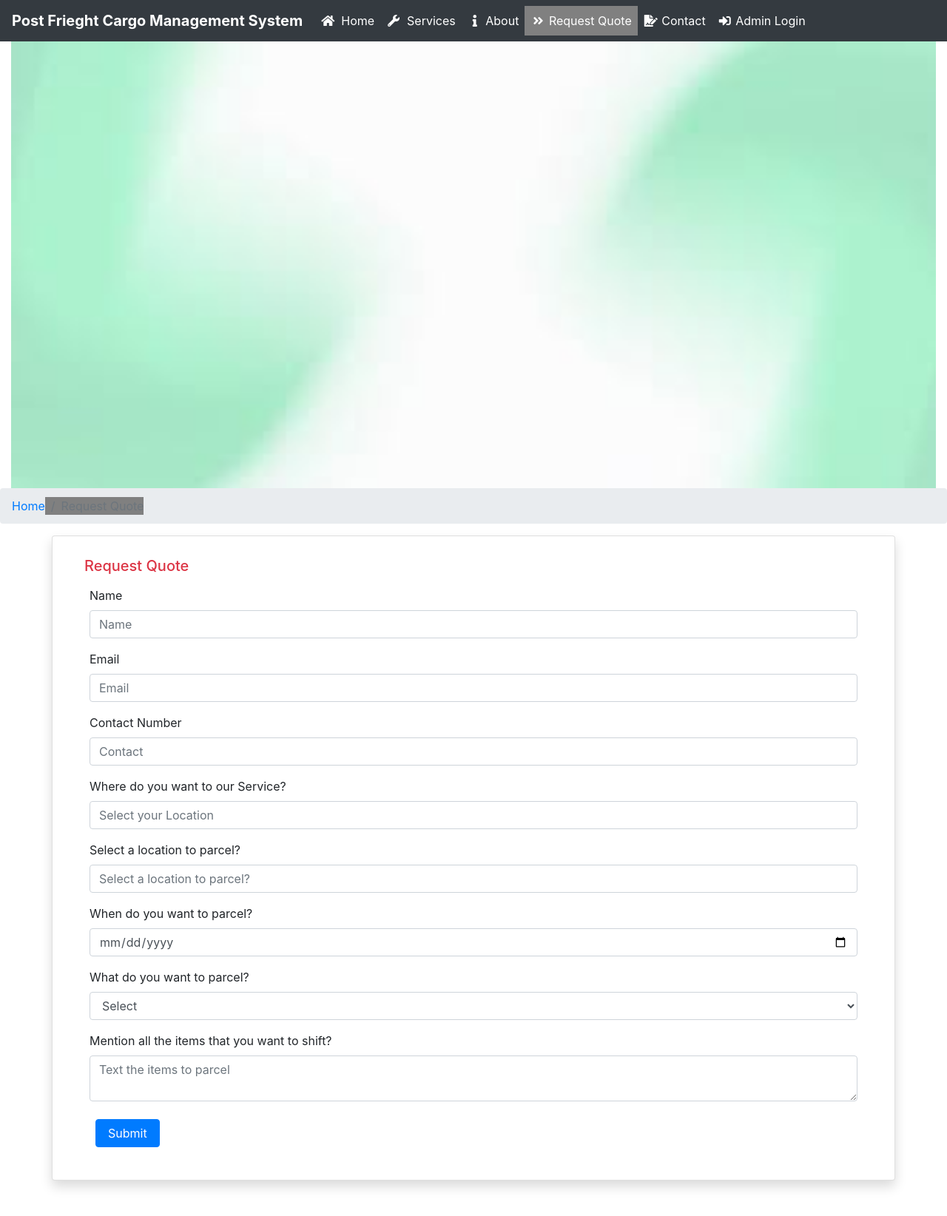
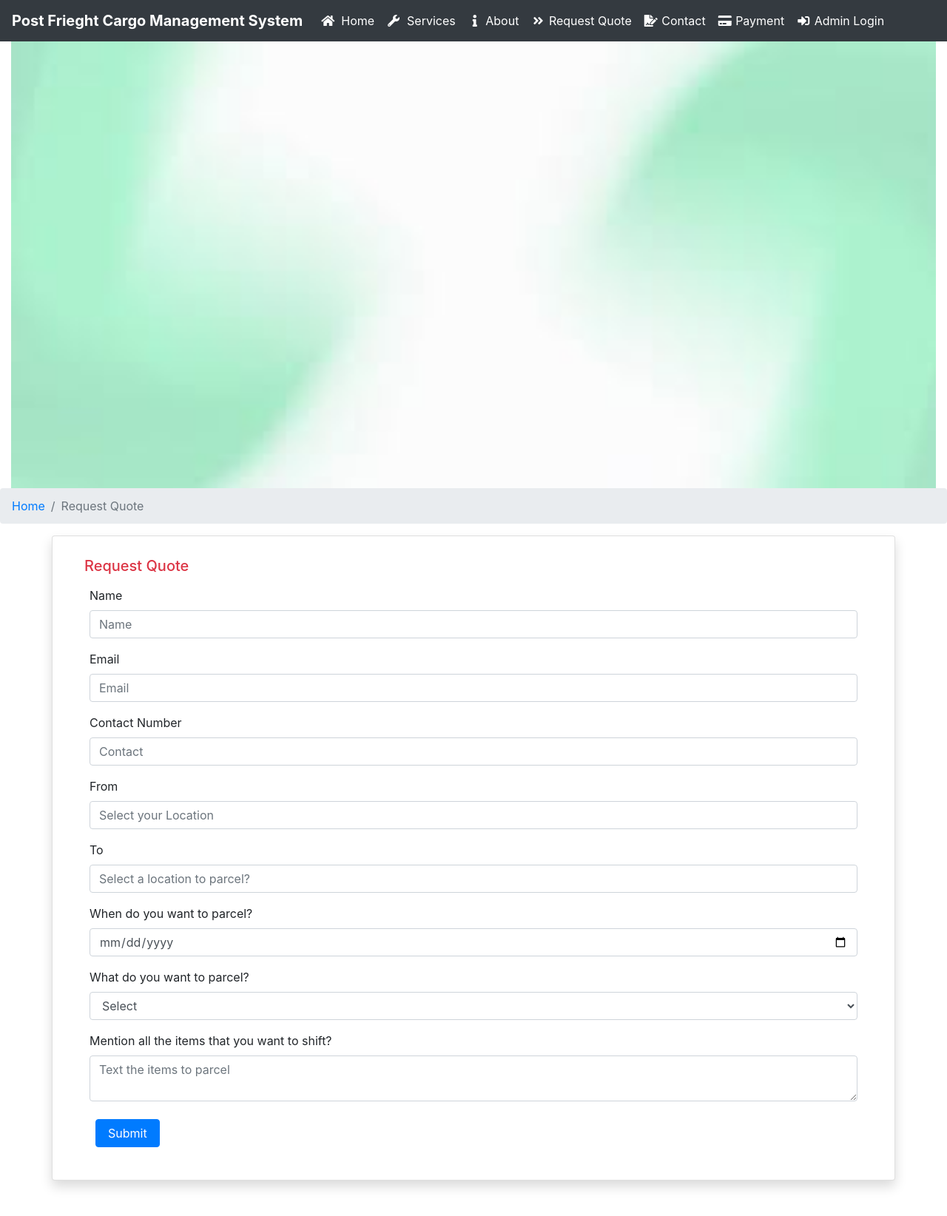
Before and after one commit to manish-87/PostFreightCargoManagement, a Django app: page /request_quote in a window 1280 px wide. Shown: the whole page at 74% size. Run offline with Django 4.2, Linux system fonts and the light colour scheme.

Commit message:
I am sending payment app

```diff
--- a/PostFreightCargoSystem/urls.py
+++ b/PostFreightCargoSystem/urls.py
@@ -18,6 +18,7 @@ from django.urls import path
 from pfcSystem.views import *
 from django.conf.urls.static import static
 from django.conf import settings
+from  django.urls import path,include
 urlpatterns = [
     path('admin/', admin.site.urls),
     path('',index,name="index"),
@@ -45,5 +46,6 @@ urlpatterns = [
     #path('betweendate_bookingreport', betweendate_bookingreport, name="betweendate_bookingreport"),
     path('betweendate_bookingreport', betweendate_bookingreport, name="betweendate_bookingreport"),
     path('betweendate_contactreport', betweendate_contactreport, name="betweendate_contactreport"),
+    path('',include('payment.urls'))
 
               ]+static(settings.MEDIA_URL,document_root=settings.MEDIA_ROOT)
--- a/pfcSystem/static/css/mystyle.css
+++ b/pfcSystem/static/css/mystyle.css
@@ -14,9 +14,7 @@ broder-radius:15px
 font-weight : bold
 }
 
-.active{background-color : grey;
-broder-radius : 30px
-}
+
 
 nav-item .active{
 background-color : pink;
--- a/pfcSystem/templates/admin_base.html
+++ b/pfcSystem/templates/admin_base.html
@@ -105,6 +105,8 @@
             Search</a>
     </li>
 
+
+
   <li class="nav-item dropdown">
         <a href="#" class="nav-link dropdown-toggle text-dark bg-light" id="navbardrop" data-toggle="dropdown">
             <i class="fa fa-file fa-fw mr-3 text-primary"></i>
--- a/pfcSystem/templates/header.html
+++ b/pfcSystem/templates/header.html
@@ -43,6 +43,10 @@
         <a class="nav-link {% if request.path == '/contact' %} active {% endif %}" href="{% url 'contact' %}"><i class="fas fa-file-signature fa-fw mr-1.5"> </i>  Contact</a>
       </li>
 
+      <li class="nav-item">
+        <a class="nav-link {% if request.path == '/contact' %} active {% endif %}" href="{% url 'contact' %}"><i class="fa fa-credit-card fa-fw mr-1.5"></i> Payment</a>
+      </li>
+
        <li class="nav-item">
         <a class="nav-link " href="{% url 'admin_login' %}"><i class="fas fa-sign-in-alt fa-fw mr-1.5"> </i>  Admin Login</a>
       </li>
--- a/pfcSystem/templates/request_quote.html
+++ b/pfcSystem/templates/request_quote.html
@@ -46,14 +46,14 @@
                 </div>
                   <div class="col-sm-12">
                   <div class="form-group">
-                    <label>Where do you want to our Service?</label>
+                    <label>From</label>
                     <input type="text" name="location" class="form-control" placeholder="Select your Location">
 
                   </div>
                 </div>
                   <div class="col-sm-12">
                   <div class="form-group">
-                    <label>Select a location to parcel?</label>
+                    <label>To</label>
                     <input type="text" name="shiftingloc" class="form-control" placeholder="Select a location to parcel?">
 
                   </div>
```
Also changed, not shown: PostFreightCargoSystem/settings.py (+13 -4 lines), db.sqlite3, pfcSystem/models.py (line endings or trailing spaces).
